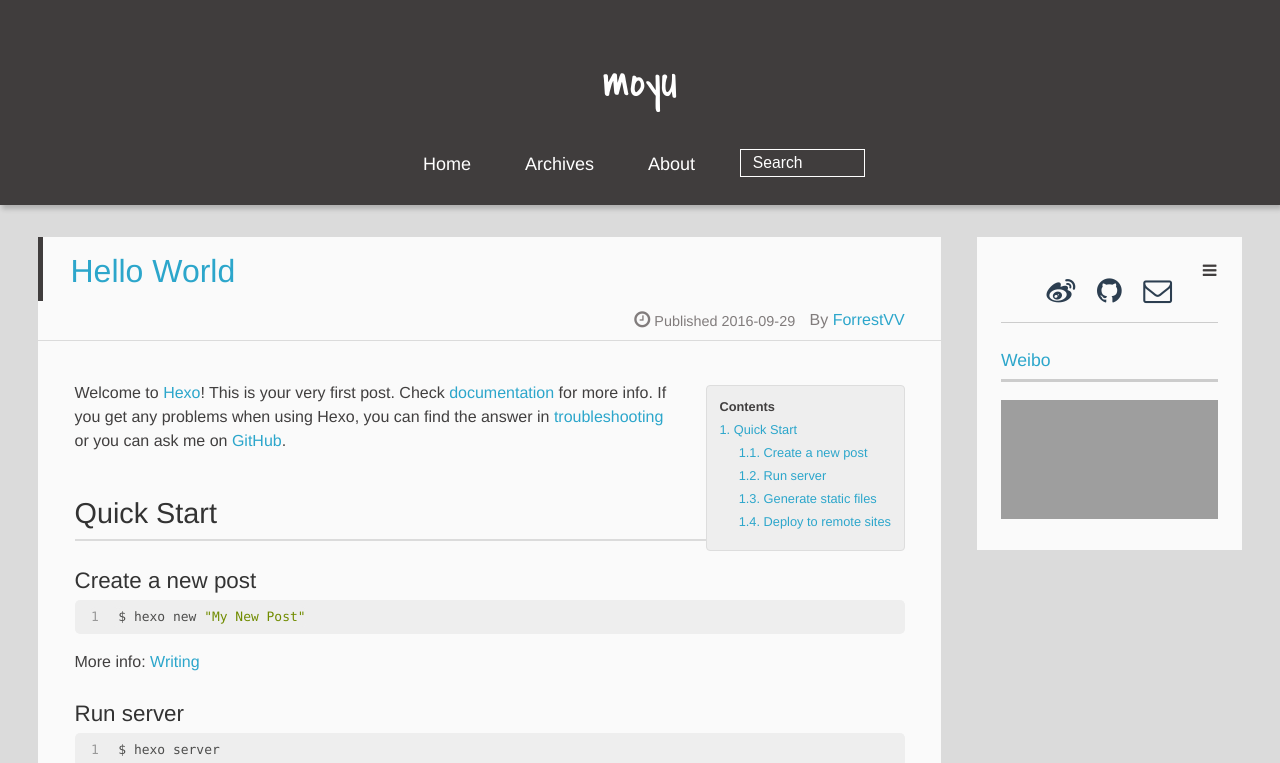
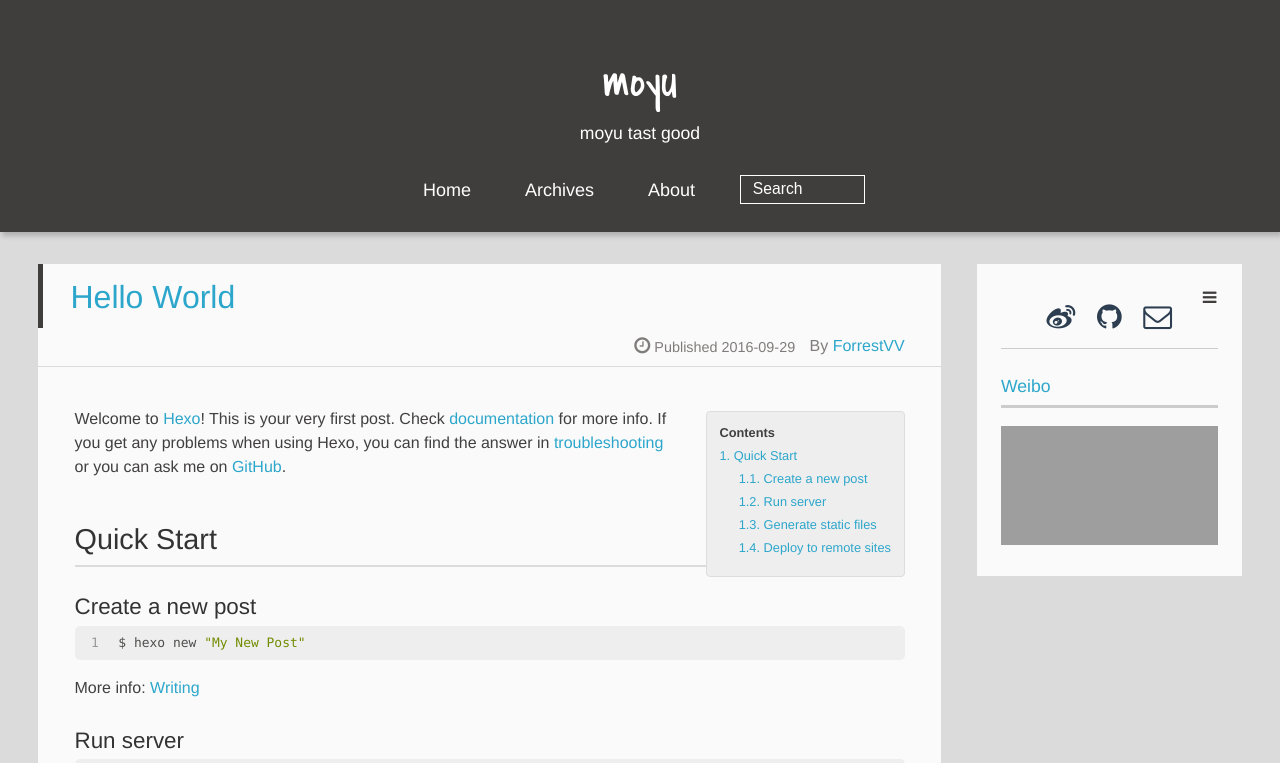
Before and after one commit to ForrestVV/ForrestVV.github.io, a plain HTML site: page 2016/09/29/hello-world/index.html in a window 1280 px wide. Shown: the top 763 px of the page. Drawn offline with Linux system fonts and the light colour scheme; grey boxes are pictures that could not be loaded.

Commit message:
Site updated: 2016-09-29 12:56:52

```diff
--- a/2016/09/29/hello-world/index.html
+++ b/2016/09/29/hello-world/index.html
@@ -42,7 +42,7 @@ Quick">
 
 			<div id="textlogo">
 				<h1 class="site-name"><a href="/" title="moyu">moyu</a></h1>
-				<h2 class="blog-motto"></h2>
+				<h2 class="blog-motto">moyu tast good</h2>
 			</div>
 			<div class="navbar"><a class="navbutton navmobile" href="#" title="Menu">
 			</a></div>
--- a/index.html
+++ b/index.html
@@ -35,7 +35,7 @@
 
 			<div id="textlogo">
 				<h1 class="site-name"><a href="/" title="moyu">moyu</a></h1>
-				<h2 class="blog-motto"></h2>
+				<h2 class="blog-motto">moyu tast good</h2>
 			</div>
 			<div class="navbar"><a class="navbutton navmobile" href="#" title="Menu">
 			</a></div>
```
Also changed, not shown: archives/2016/09/index.html (+1 -1 lines), archives/2016/index.html (+1 -1 lines), archives/index.html (+1 -1 lines).
